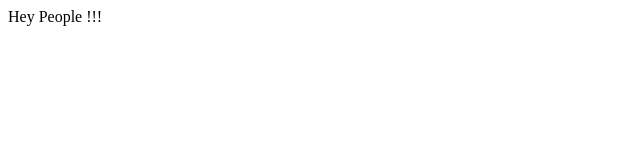
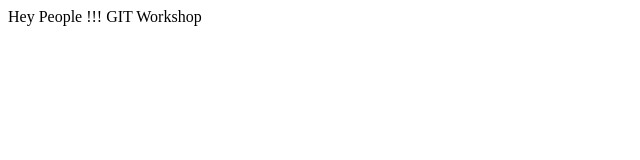
Before and after one commit to vcarockz/my-first-git-repo, a plain HTML site: page index.html in a window 1280 px wide. Shown: the whole page, without its empty margins (0-640 px from the left). Drawn offline with Linux system fonts and the light colour scheme.

Commit message:
Typed GIt Workshop line

```diff
--- a/index.html
+++ b/index.html
@@ -1,3 +1,4 @@
 <html>
 Hey People !!!
+GIT Workshop
 </html>
```
